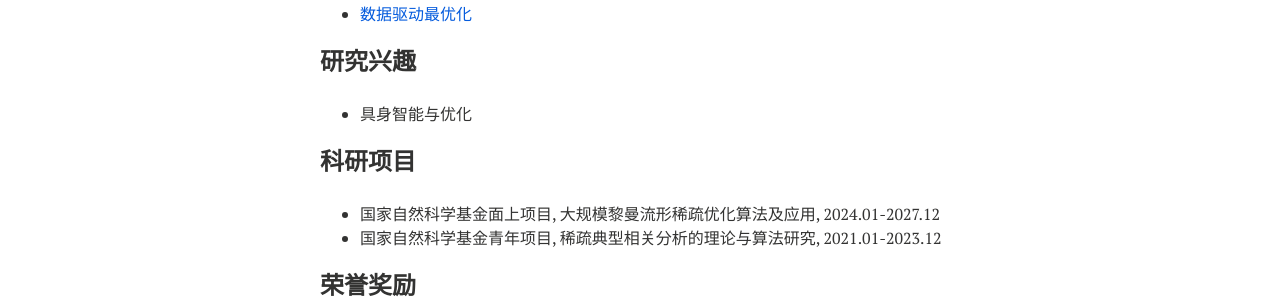
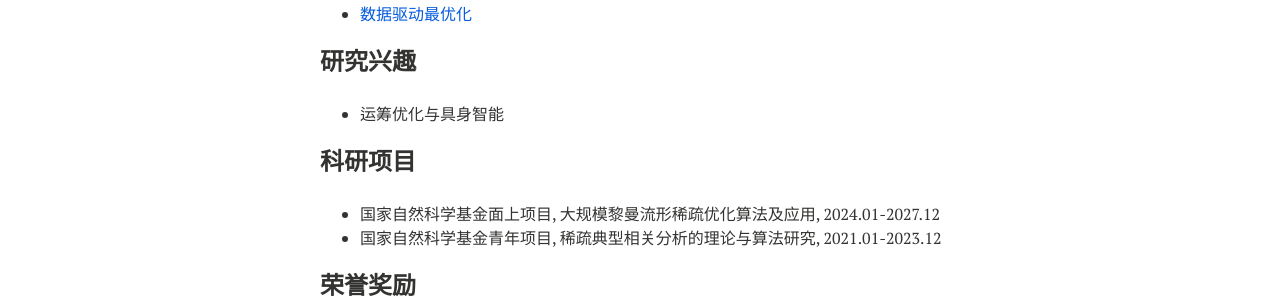
Before and after one commit to xianchaoxiu/xianchaoxiu.github.io, a Jekyll site: the page built from chinese/index.md, in a window 1280 px wide. Shown: the part 545-844 px from the top of the page. Built offline with Jekyll 4.4.1, drawn with Linux system fonts in a browser that asks for light colours; nearby versions of some CDN libraries.

Commit message:
Update index.md

```diff
--- a/chinese/index.md
+++ b/chinese/index.md
@@ -29,7 +29,7 @@ share: false
 
 ### 研究兴趣
 
-* 具身智能与优化 <br>
+* 运筹优化与具身智能 <br>
 
 
 ### 科研项目
```
